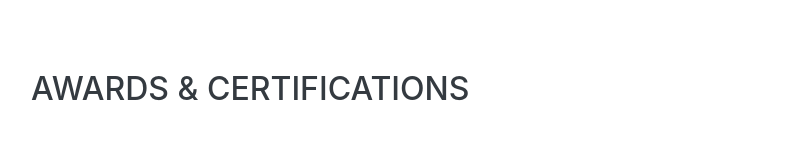
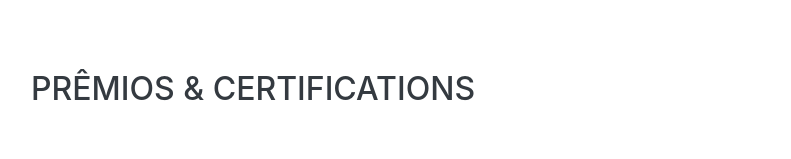
Before and after one commit to adoniel/homepage, a website with bundled scripts: page index.html in a window 1280 px wide. Shown: the part 4850-5009 px from the top of the page, without its empty margins (289-1080 px from the left). Built offline with nearby package versions, Linux system fonts and the light colour scheme; a web font is replaced by a local one.

Commit message:
Update index.html

```diff
--- a/index.html
+++ b/index.html
@@ -262,7 +262,7 @@ da Informação - Facnet Anhanguera
 
     <section class="resume-section p-3 p-lg-5 d-flex align-items-center" id="awards">
       <div class="w-100">
-        <h2 class="mb-5">Awards &amp; Certifications</h2>
+        <h2 class="mb-5">Prêmios &amp; Certifications</h2>
         <ul class="fa-ul mb-0">
           <li>
             <i class="fa-li fa fa-trophy text-warning"></i>
```
